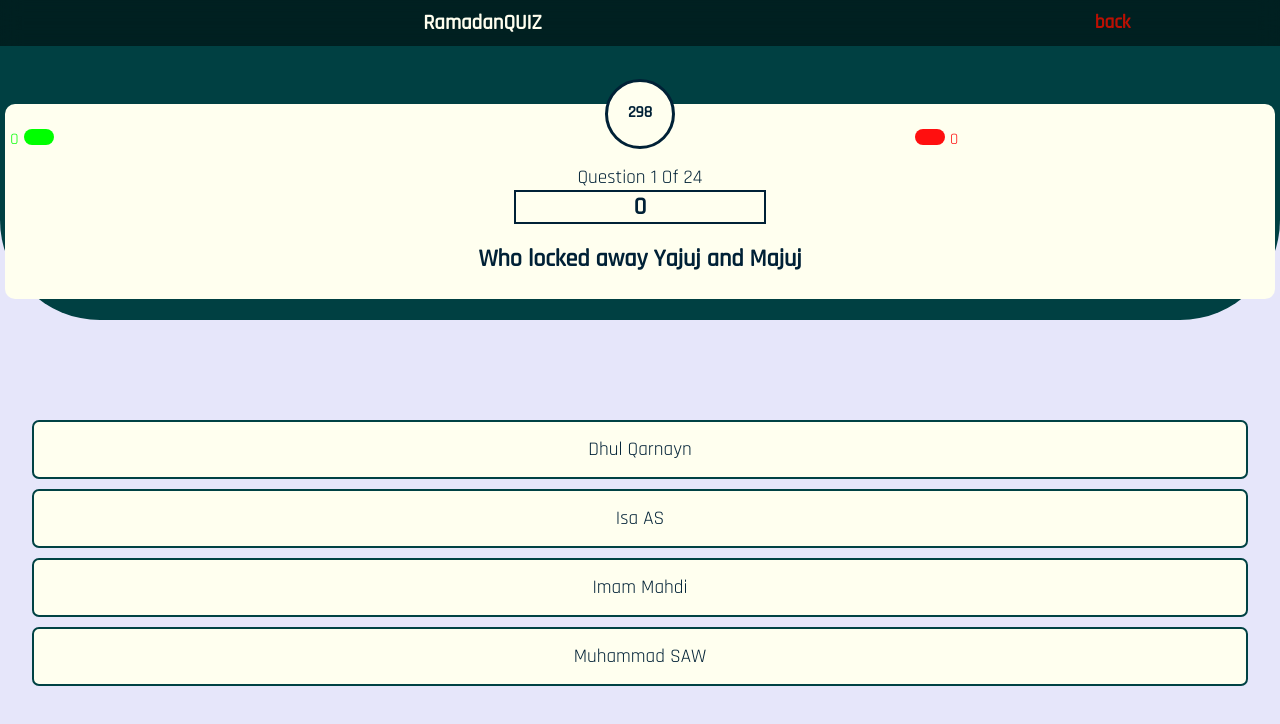
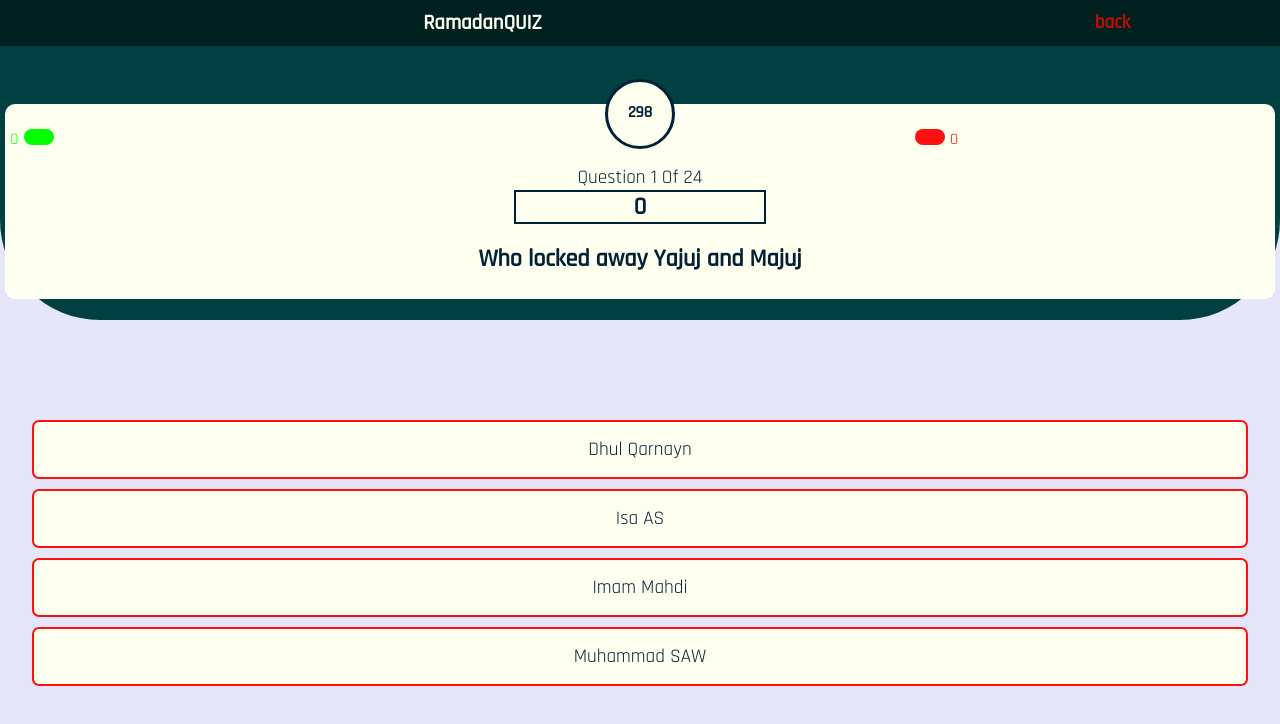
Before and after one commit to hassana123/QuizApp, a React (Create React App) app: page /game in a window 1280 px wide. Both pictures are taken after a click on the button "EASY". Shown: the top 724 px of the page. Built offline with nearby package versions, Linux system fonts and the light colour scheme; the HTML template or start-up script is replaced by a standard one.

Commit message:
Update style.css
Updated styles.css

```diff
--- a/src/components/quiz/style.css
+++ b/src/components/quiz/style.css
@@ -102,3 +102,6 @@
 .correct {
   border: 2px solid #00ff00 !important;
 }
+.wrong {
+  border: 2px solid #ff0f0f !important;
+}
```
